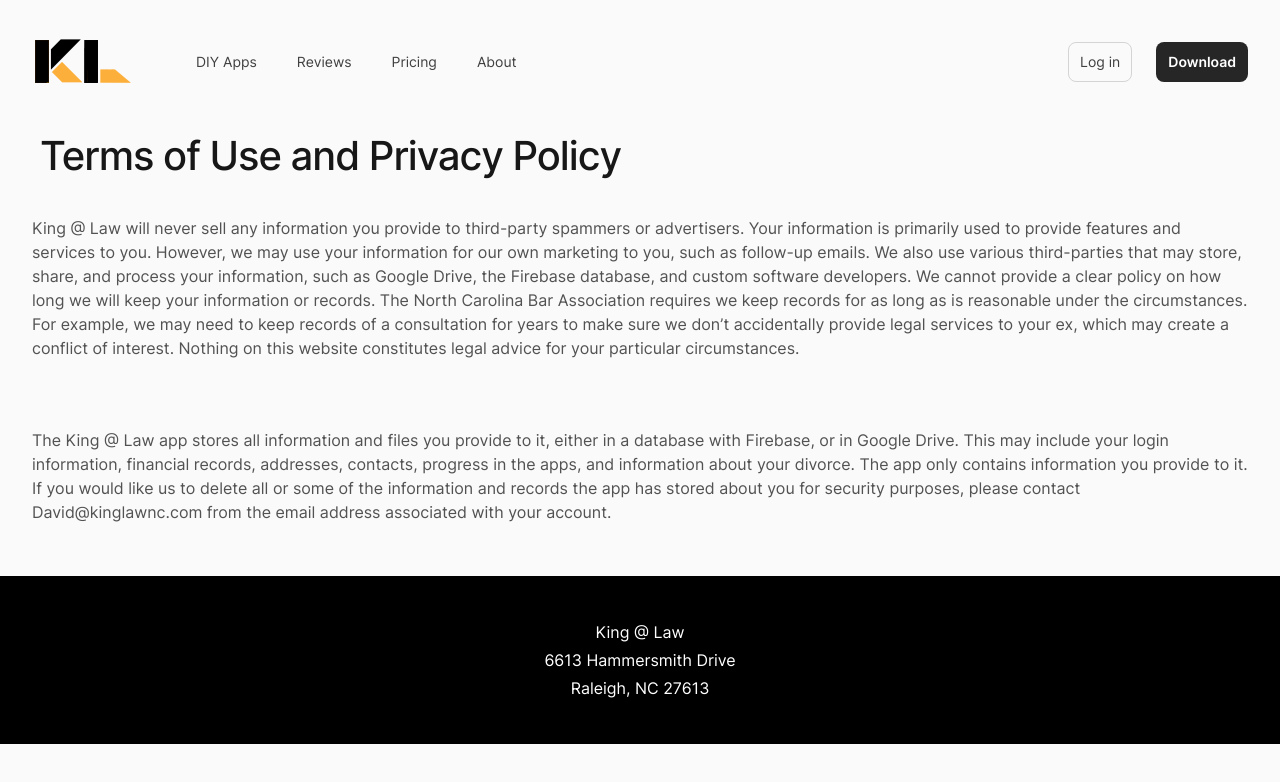
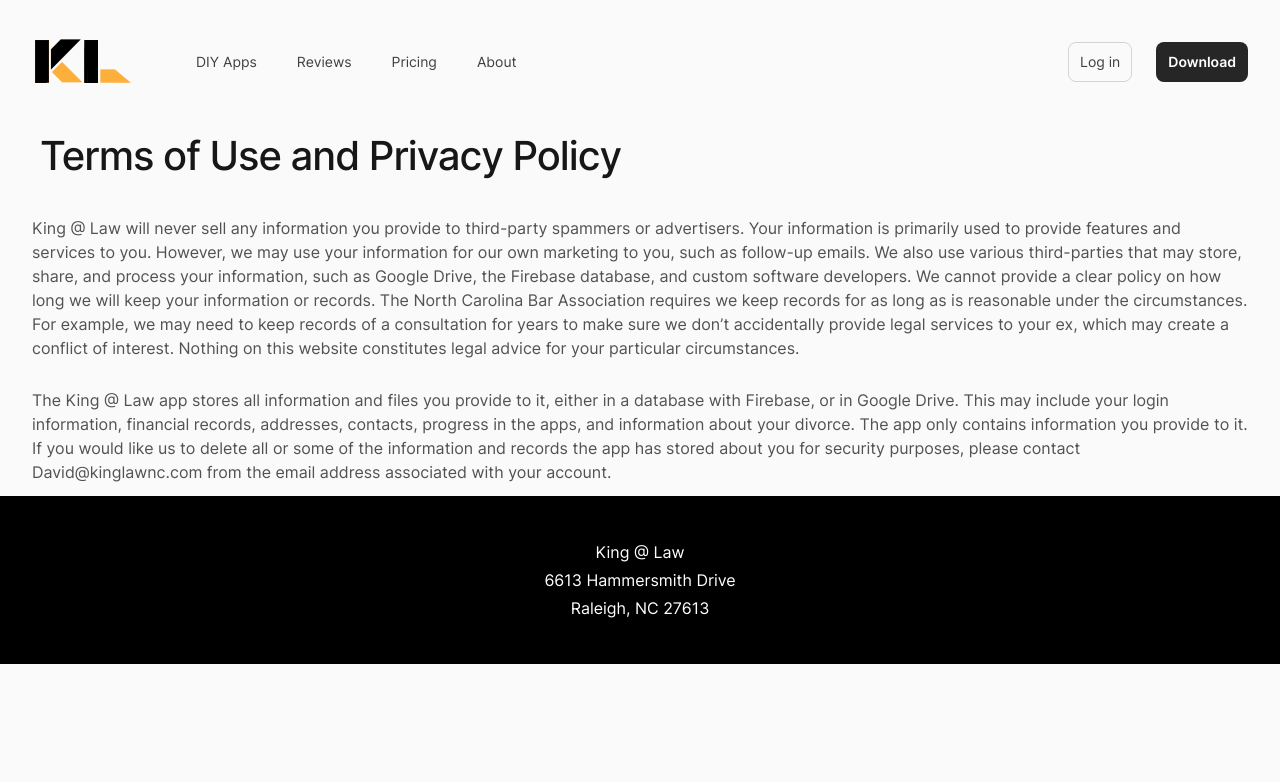
Before and after one commit to David44357/KingLawWebsite, a Next.js app: page /termsofuse in a window 1280 px wide. Shown: the top 782 px of the page. Built offline with nearby package versions, Linux system fonts and the light colour scheme.

Commit message:
Update termsofuse.jsx

```diff
--- a/src/pages/termsofuse.jsx
+++ b/src/pages/termsofuse.jsx
@@ -26,10 +26,10 @@ export default function DiyApps() {
                 <Container>
                 <h1 className="p-2 text-4xl font-medium tracking-tight text-gray-900">Terms of Use and Privacy Policy</h1>
 
-<p className="pb-10 pt-1 mt-6 text-md text-gray-600 my-3">King @ Law will never sell any information you provide to third-party spammers or advertisers. Your information is primarily used to provide features and services to you. However, we may use your information for our own marketing to you, such as follow-up emails. We also use various third-parties that may store, share, and process your information, such as Google Drive, the Firebase database, and custom software developers.
+<p className="pt-1 mt-6 text-md text-gray-600 my-3">King @ Law will never sell any information you provide to third-party spammers or advertisers. Your information is primarily used to provide features and services to you. However, we may use your information for our own marketing to you, such as follow-up emails. We also use various third-parties that may store, share, and process your information, such as Google Drive, the Firebase database, and custom software developers.
 We cannot provide a clear policy on how long we will keep your information or records. The North Carolina Bar Association requires we keep records for as long as is reasonable under the circumstances. For example, we may need to keep records of a consultation for years to make sure we don’t accidentally provide legal services to your ex, which may create a conflict of interest.
 Nothing on this website constitutes legal advice for your particular circumstances. </p>
-<p className="pb-10 pt-1 mt-6 text-md text-gray-600 my-3">The King @ Law app stores all information and files you provide to it, either in a database with Firebase, or in Google Drive. This may include your login information, financial records, addresses, contacts, progress in the apps, and information about your divorce. The app only contains information you provide to it. If you would like us to delete all or some of the information and records the app has stored about you for security purposes, please contact David@kinglawnc.com from the email address associated with your account.
+<p className="pt-1 mt-6 text-md text-gray-600 my-3">The King @ Law app stores all information and files you provide to it, either in a database with Firebase, or in Google Drive. This may include your login information, financial records, addresses, contacts, progress in the apps, and information about your divorce. The app only contains information you provide to it. If you would like us to delete all or some of the information and records the app has stored about you for security purposes, please contact David@kinglawnc.com from the email address associated with your account.
 </p>
                 </Container>
             </main>
```
